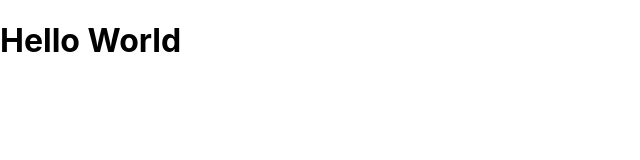
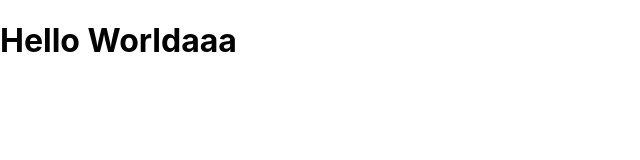
Before and after one commit to nyshk97/udemy-react-redux, a React (Create React App) app: page / in a window 1280 px wide. Shown: the top 160 px of the page, without its empty margins (0-640 px from the left). Built offline with nearby package versions, Linux system fonts and the light colour scheme.

Commit message:
Create class components and functional components

```diff
--- a/src/App.js
+++ b/src/App.js
@@ -1,7 +1,11 @@
 import React from "react";
 
-function App() {
-  return <h1>Hello World</h1>;
-}
+// function App() {
+//   return <h1>Hello World</h1>;
+// }
+
+const App = () => {
+  return <h1>Hello Worldaaa</h1>;
+};
 
 export default App;
```
